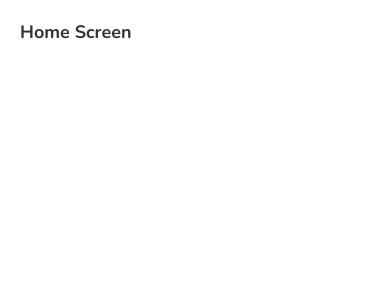
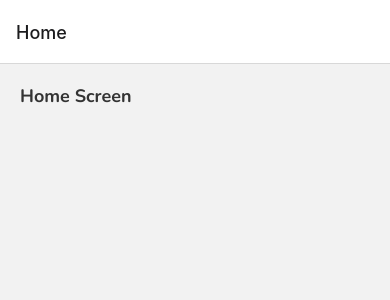
Before and after one commit to RogerioReiff/React-Test-App, a React Native app: screen / in a window 390 px wide. Shown: the top 300 px of the page. Built offline with nearby package versions, Linux system fonts and the light colour scheme.

Commit message:
Adicionado o StackNavigator

```diff
--- a/App.js
+++ b/App.js
@@ -1,8 +1,10 @@
+import 'react-native-gesture-handler';
 import React from 'react';
-import { useState } from 'react';
 import Home from './screens/home';
+import ReviewDetail from './screens/reviewDetail';
 import { useFonts } from 'expo-font';
 import AppLoading from 'expo-app-loading';
+import { createNativeStackNavigator } from '@react-navigation/native-stack';
 import { NavigationContainer } from '@react-navigation/native';
 
 
@@ -12,13 +14,18 @@ export default function App() {
     'Nunito-Bold': require('./assets/fonts/Nunito-Bold.ttf'),
   });
 
+  const Stack = createNativeStackNavigator();
 
-   if(!fontsLoaded){
+  if(!fontsLoaded){
     <AppLoading />
   }
+
   return (
     <NavigationContainer>
-      <Home />
+      <Stack.Navigator initialRouteName='Home'>
+        <Stack.Screen name='Home' component={Home} />
+        <Stack.Screen name='Review Details' component={ReviewDetail} />
+      </Stack.Navigator>
     </NavigationContainer>
 
   );
```
Also changed, not shown: package.json (+7 -2 lines), 1 other file (tests, documents, lock files or other folders).
